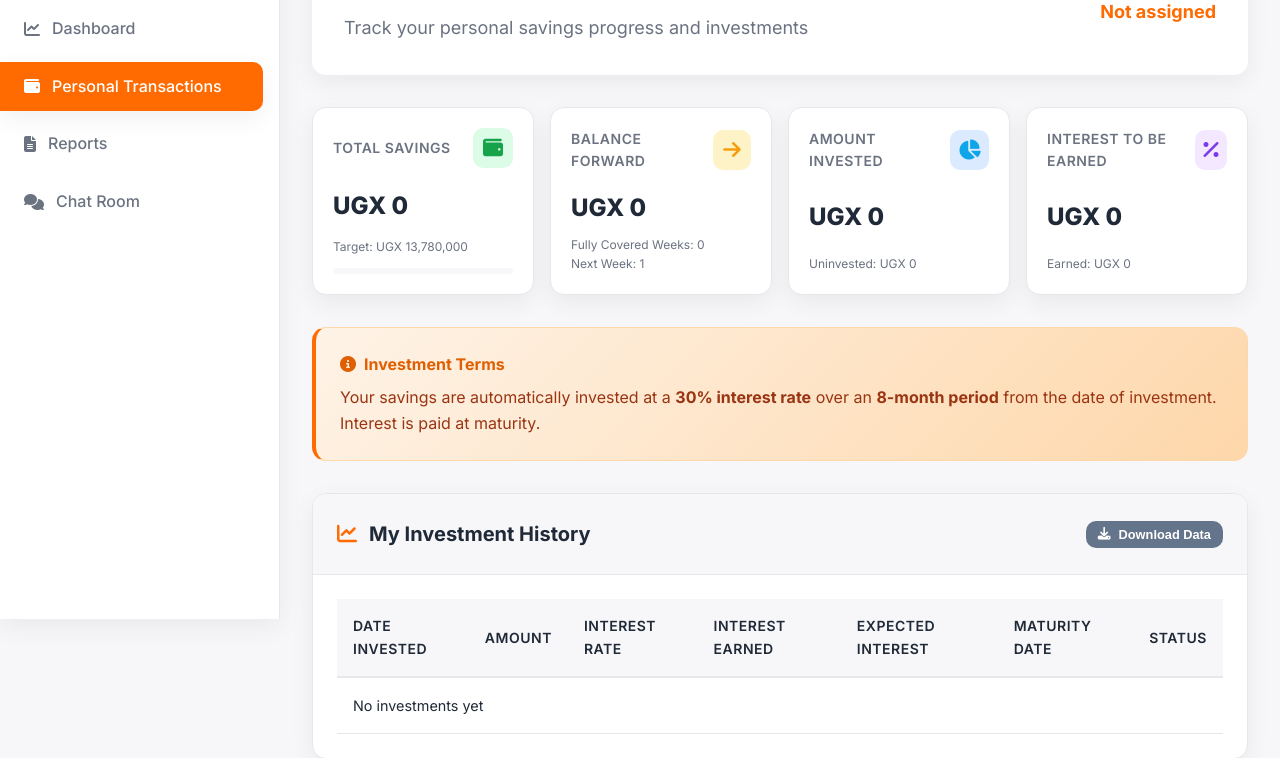
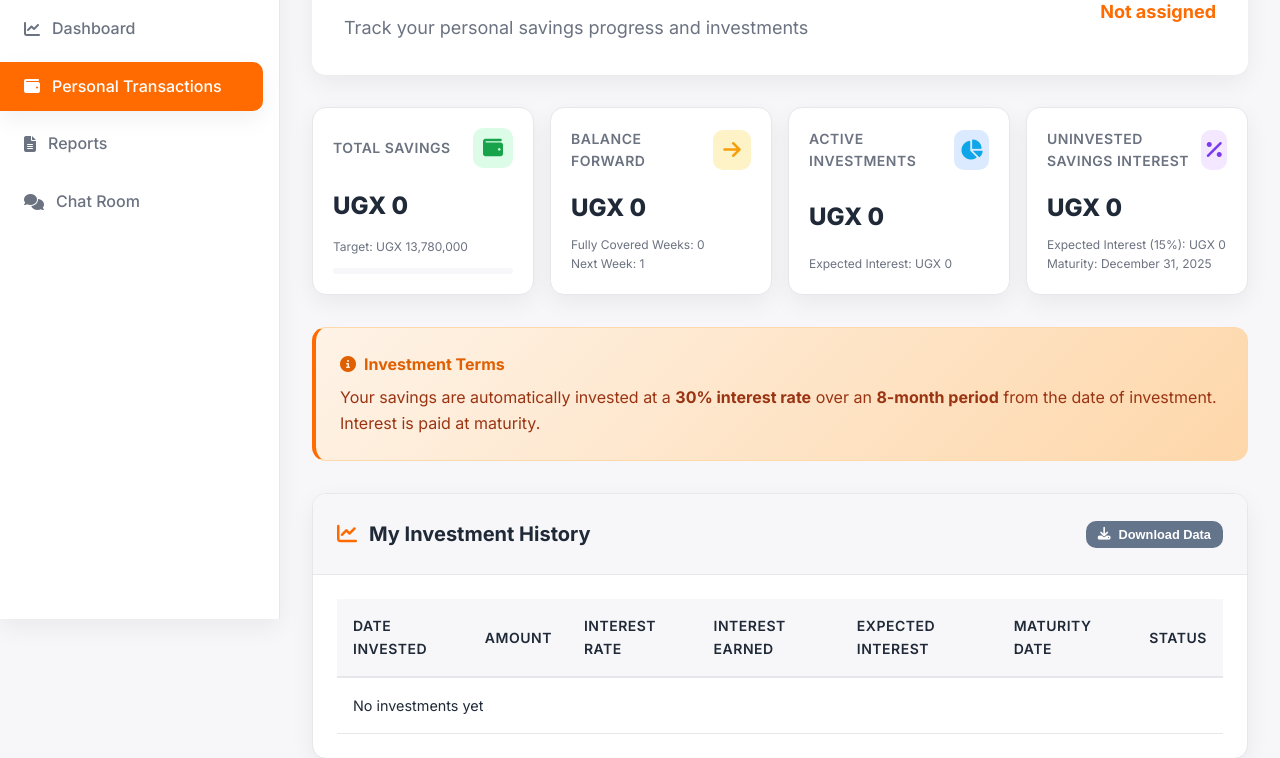
Before and after one commit to Nsubuga-Paddy/tgf-v2, a Django app: template savings_52_weeks/templates/savings_52_weeks/52wsc-member-dashboard.html in a window 1280 px wide. Shown: the part 181-939 px from the top of the page. Run offline with Django 5.2, Linux system fonts and the light colour scheme; the template is opened without the code that fills it, so the values that code supplies are empty.

Commit message:
Interests display updated

```diff
--- a/savings_52_weeks/templates/savings_52_weeks/52wsc-dashboard.html
+++ b/savings_52_weeks/templates/savings_52_weeks/52wsc-dashboard.html
@@ -1434,10 +1434,10 @@
           </div>
         </div>
         <div class="stat-value" id="interestGained">UGX {{ group_data.total_interest_gained|floatformat:0|default:"0"|intcomma }}</div>
-        <div class="stat-label">Interest Gained</div>
+        <div class="stat-label">Total Interest Gained</div>
         <div class="stat-meta">
           <i class="fas fa-calendar"></i>
-          <span>Total Interest Earned</span>
+          <span>From Investments & Uninvested Savings (15%)</span>
         </div>
       </div>
     </div>
--- a/savings_52_weeks/templates/savings_52_weeks/52wsc-member-dashboard.html
+++ b/savings_52_weeks/templates/savings_52_weeks/52wsc-member-dashboard.html
@@ -772,24 +772,32 @@
 
       <div class="stat-card">
         <div class="stat-header">
-          <span class="stat-label">Amount Invested</span>
+          <span class="stat-label">Active Investments</span>
           <div class="stat-icon" style="background: #dbeafe; color: var(--info);">
             <i class="fas fa-chart-pie"></i>
           </div>
         </div>
         <div class="stat-value" id="amountInvested">UGX {{ savings_data.investments.total_invested|floatformat:0|default:"0"|intcomma }}</div>
-        <div class="stat-meta">Uninvested: <span id="uninvested">UGX {{ savings_data.investments.uninvested_amount|floatformat:0|default:"0"|intcomma }}</span></div>
-            </div>
+        <div class="stat-meta">
+          Expected Interest: <span id="expectedInterest">UGX {{ savings_data.investments.total_interest_expected|floatformat:0|default:"0"|intcomma }}</span>
+          {% if savings_data.investments.latest_maturity_date %}
+          <br>Maturity: <span id="maturityDate">{{ savings_data.investments.latest_maturity_date|date:"M d, Y" }}</span>
+          {% endif %}
+        </div>
+      </div>
 
       <div class="stat-card">
         <div class="stat-header">
-          <span class="stat-label">Interest to be Earned</span>
+          <span class="stat-label">Uninvested Savings Interest</span>
           <div class="stat-icon" style="background: #f3e8ff; color: #7c3aed;">
             <i class="fas fa-percentage"></i>
           </div>
         </div>
-        <div class="stat-value" id="interestExpected">UGX {{ savings_data.investments.total_interest_expected|floatformat:0|default:"0"|intcomma }}</div>
-        <div class="stat-meta">Earned: <span id="interestGained">UGX {{ savings_data.investments.total_interest_gained|floatformat:0|default:"0"|intcomma }}</span></div>
+        <div class="stat-value" id="uninvestedAmount">UGX {{ savings_data.investments.uninvested_amount|floatformat:0|default:"0"|intcomma }}</div>
+        <div class="stat-meta">
+          Expected Interest (15%): <span id="uninvestedInterest">UGX {{ savings_data.investments.uninvested_interest|floatformat:0|default:"0"|intcomma }}</span>
+          <br>Maturity: <span id="savingsMaturityDate">December 31, 2025</span>
+        </div>
       </div>
     </div>
 
```
Also changed, not shown: savings_52_weeks/views.py (+20 -1 lines).
